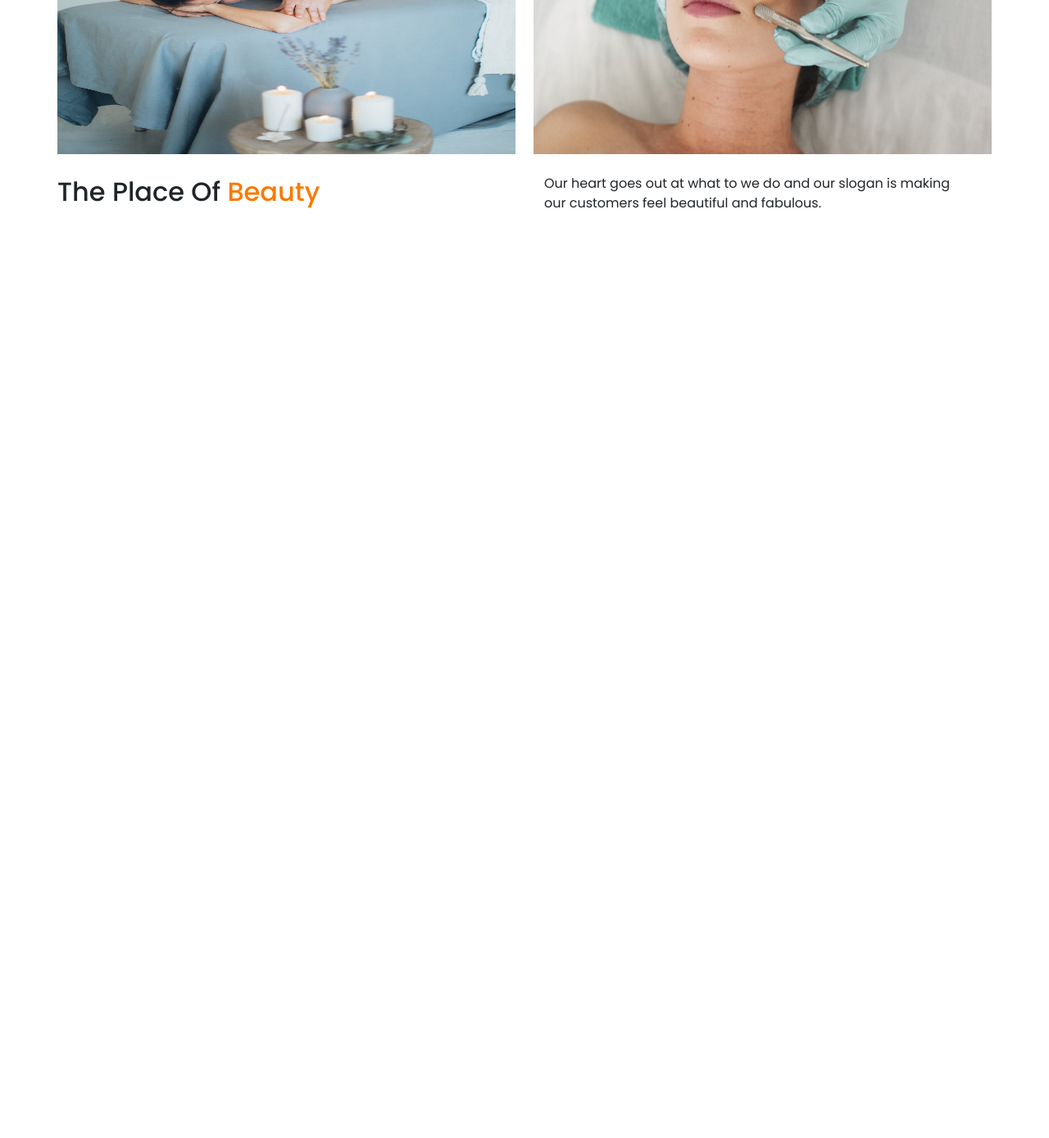
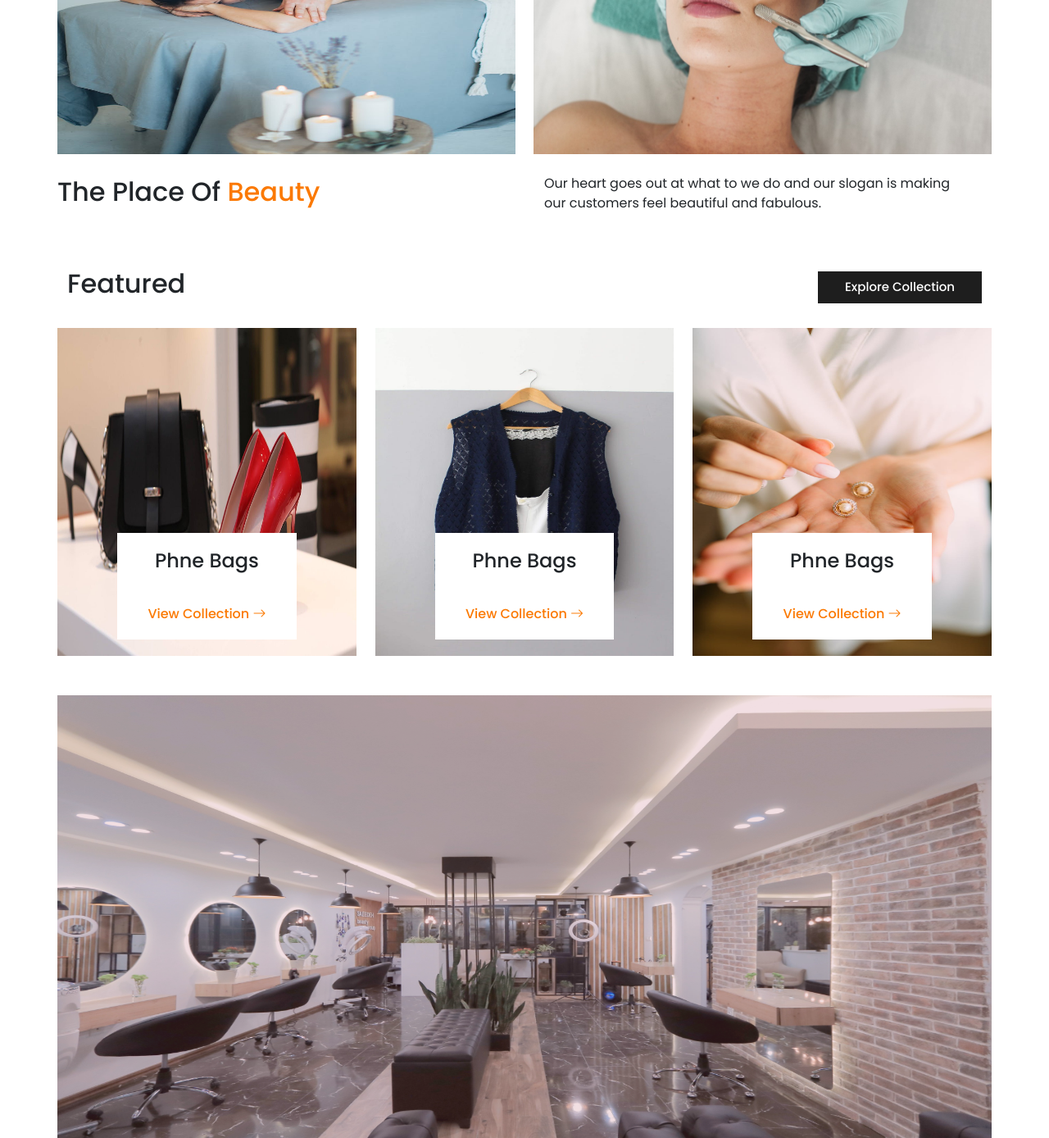
Before and after one commit to F20RSEEN1M01023H/Beauty-Salon-Website, a plain HTML site: page index.html in a window 1280 px wide. Shown: the part 1928-3316 px from the top of the page at 82% size. Before the commit the page ends 2228 px from the top, so only its background shows below. Drawn offline with nearby package versions, Linux system fonts and the light colour scheme.

Commit message:
Hammad is here

```diff
--- a/assets/css/index.css
+++ b/assets/css/index.css
@@ -122,3 +122,37 @@ header {
 .beauty_img img{
     object-fit: fill;
 }
+.Explore_collection{
+    background-color: #1E1E1E;
+    border: 1px solid #1E1E1E;
+    color: white;
+    font-size: 15px;
+    font-weight: 500;
+    width: 200px;
+    padding: 7px 25px 7px 25px;
+}
+.featured_cols{
+     width: 32%;
+     position: relative;
+     border-radius: 2px;
+}
+.feature_description{
+    width: 60%;
+    height: 130px;
+    margin: auto;
+    padding: 20px;
+    background-color: #ffffff;
+    position: absolute;
+    bottom: 20px;
+    left:20%;
+    text-align: center;
+}
+.transparent_vedio{
+    position: absolute;
+    top: 0;
+    bottom: 0;
+    left: 0;
+    right: 0;
+    background:#C7647333;
+
+}
--- a/index.html
+++ b/index.html
@@ -118,15 +118,73 @@
                 </div>
             </div>
             <div class="row">
-                <div class="col-6 p-0  d-flex align-items-center" style="height: 100px;" >
-                   <h2>The Place Of <span class="color_span">Beauty</span></h2>
+                <div class="col-6 p-0  d-flex align-items-center" style="height: 100px;">
+                    <h2>The Place Of <span class="color_span">Beauty</span></h2>
                 </div>
                 <div class="col-6 p-4">
-                   <p>Our heart goes out at what to we do and our slogan is making our customers  feel beautiful and fabulous. </p>
+                    <p>Our heart goes out at what to we do and our slogan is making our customers feel beautiful and
+                        fabulous. </p>
                 </div>
             </div>
         </div>
     </section>
+
+    <!-- Featured Section  -->
+    <section class="featured_section">
+        <div class="container">
+            <div class="row">
+                <div class="col-6 d-flex align-items-center" style="height: 100px;">
+                    <h2>Featured</h2>
+                </div>
+                <div class="col-6">
+                    <div class="d-flex align-items-center justify-content-end" style="height:100px;">
+                        <button class="Explore_collection">Explore Collection</button>
+                    </div>
+                </div>
+            </div>
+            <div class="row d-flex justify-content-between" style="height:400px;">
+                <div class="col-4 p-0 featured_cols">
+                    <img src="/assets/images/featured-img1.jpg" alt="" height="400px" width="100%">
+                    <div class="feature_description">
+                        <h4>Phne Bags</h4>
+                        <br>
+                        <h6 class="color_span mt-2">View Collection <i class="bi bi-arrow-right"></i></h6>
+                    </div>
+                </div>
+                <div class="col-4 p-0 featured_cols">
+                    <img src="/assets/images/featured-img2.jpg" alt="" height="400px" width="100%">
+                     <div class="feature_description">
+                        <h4>Phne Bags</h4>
+                        <br>
+                        <h6 class="color_span mt-2">View Collection <i class="bi bi-arrow-right"></i></h6>
+                    </div>
+                </div>
+                <div class="col-4 p-0 featured_cols">
+                    <img src="/assets/images/featured-img3.jpg" alt="" height="400px" width="100%">
+                     <div class="feature_description">
+                        <h4>Phne Bags</h4>
+                        <br>
+                        <h6 class="color_span mt-2">View Collection <i class="bi bi-arrow-right"></i></h6>
+                    </div>
+                </div>
+            </div>
+        </div>
+    </section>
+
+    <!-- Story_vedio -->
+     <section class="story_vedio mt-5">
+        <div class="container p-0 position-relative">
+            <div class="transparent_vedio "></div>
+            <div class="row p-0 ">
+                <img src="/assets/images/vedio-img.jpg" alt="" height="540px" width="100%">
+            </div>
+            <div class="row">
+                <div class="col-6"></div>
+                <div class="col-6"></div>
+            </div>
+
+        </div>
+     </section>
 
 
 
```
Also changed, not shown: assets/images/featured-img1.jpg (added), assets/images/featured-img2.jpg (added), assets/images/featured-img3.jpg (added), assets/images/vedio-img.jpg (added).
